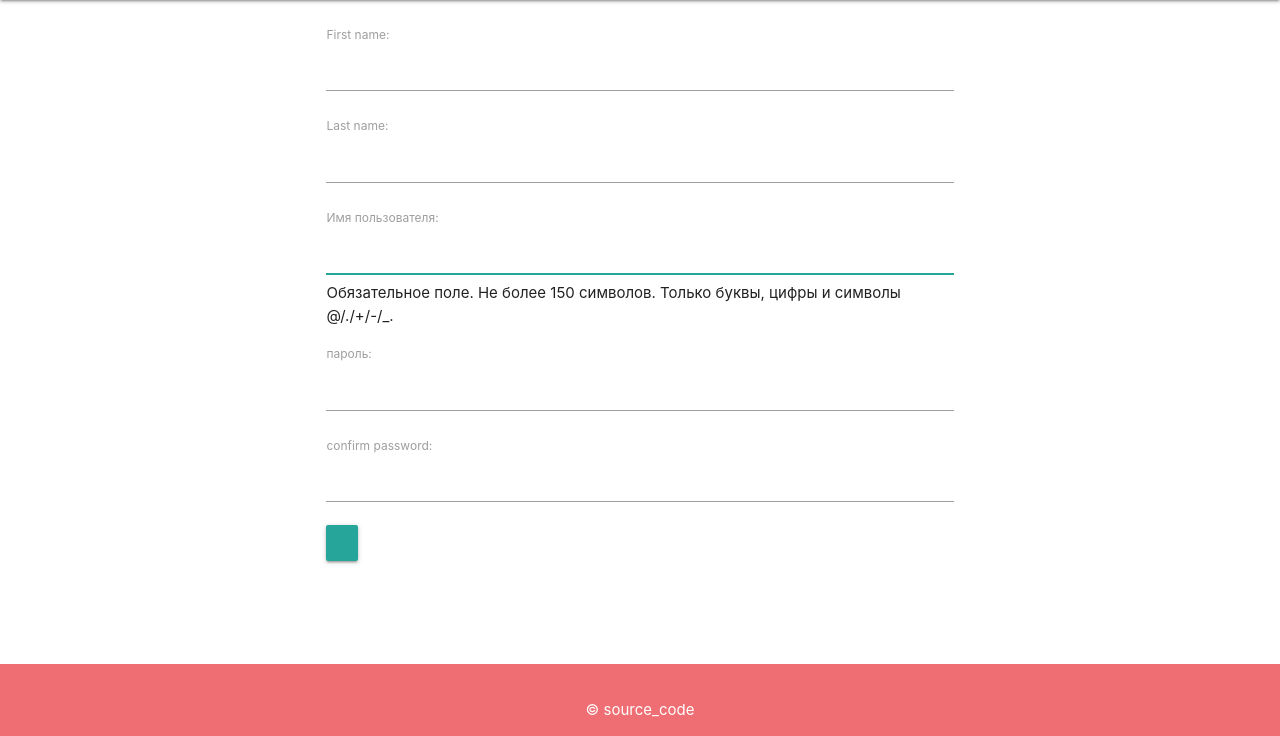
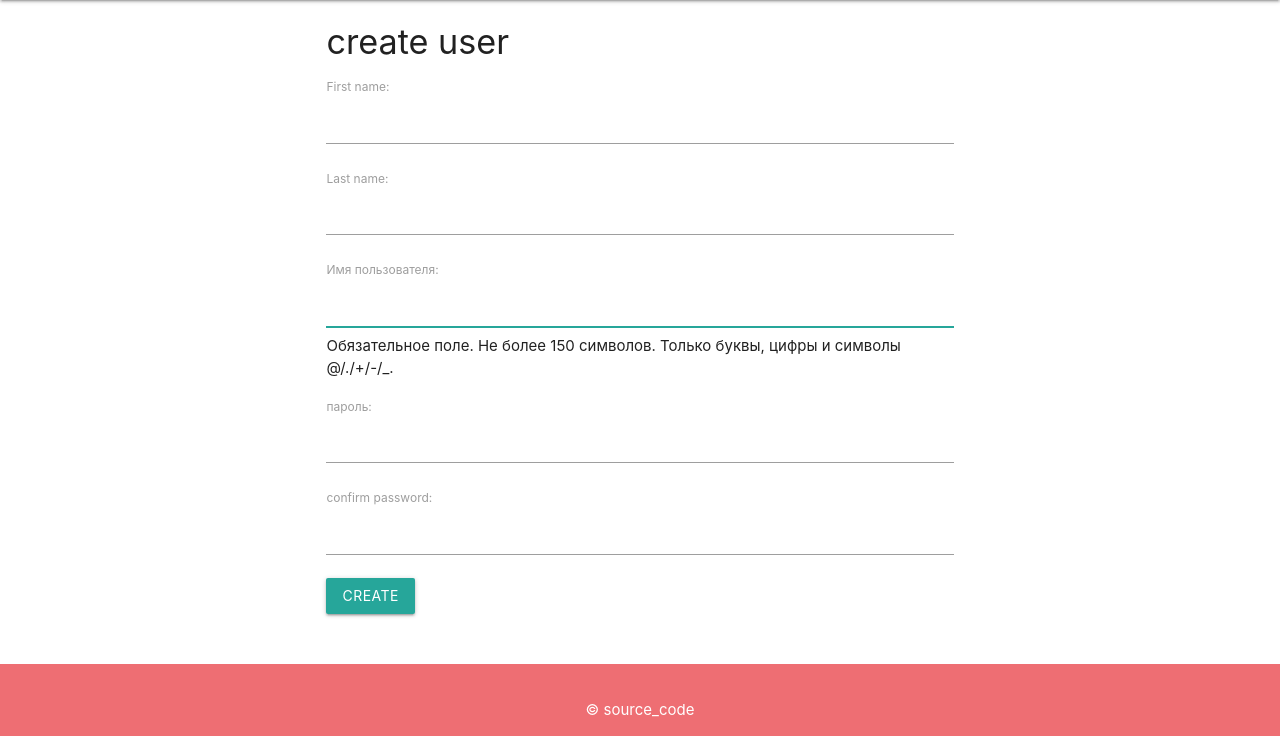
Before and after one commit to jkulds/python-project-52, a Django app: page /users/create/ in a window 1280 px wide. Shown: the part 64-800 px from the top of the page. Run offline with Django 4.2, Linux system fonts and the light colour scheme.

Commit message:
0.7.2 - update README.md, fix user logic

```diff
--- a/task_manager/templates/layout.html
+++ b/task_manager/templates/layout.html
@@ -6,7 +6,7 @@
 <head>
     <meta charset="UTF-8">
     <meta name="viewport" content="width=device-width, initial-scale=1.0">
-    <title>{% block title %}ToDo App{% endblock %}</title>
+    <title>{{ title }}</title>
 
     <!-- Подключение Materialize CSS -->
     <link rel="stylesheet" href="https://cdnjs.cloudflare.com/ajax/libs/materialize/1.0.0/css/materialize.min.css">
--- a/task_manager/user/views.py
+++ b/task_manager/user/views.py
@@ -1,7 +1,10 @@
 from django.contrib.auth.models import User
+from django.contrib.messages.views import SuccessMessageMixin
 from django.urls import reverse_lazy
 from django.views.generic import CreateView, UpdateView, DeleteView, ListView
+from django.utils.translation import gettext_lazy as _
 
+from task_manager.mixins import UserPermissionMixin, AuthMixin, DeleteOwnMixin
 from task_manager.user.forms import UserEditForm
 
 
@@ -12,21 +15,35 @@ class UserListView(ListView):
     context_object_name = 'users'
 
 
-class UserCreateView(CreateView):
+class UserCreateView(SuccessMessageMixin, CreateView):
     model = User
     template_name = 'form.html'
     form_class = UserEditForm
     success_url = reverse_lazy('login')
+    extra_context = {
+        'btn_text': _('create'),
+        'title': _('create user')
+    }
 
 
-class UserUpdateView(UpdateView):
+class UserUpdateView(AuthMixin, UserPermissionMixin,
+                     SuccessMessageMixin, UpdateView):
     model = User
     template_name = 'form.html'
     form_class = UserEditForm
     success_url = reverse_lazy('index')
+    extra_context = {
+        'btn_text': _('update'),
+        'title': _('update user')
+    }
 
 
-class UserDeleteView(DeleteView):
+class UserDeleteView(AuthMixin, UserPermissionMixin,
+                     DeleteOwnMixin, SuccessMessageMixin, DeleteView):
     model = User
     template_name = 'user/delete.html'
     success_url = reverse_lazy('users')
+    extra_context = {
+        'btn_text': _('delete'),
+        'title': _('delete user')
+    }
```
Also changed, not shown: README.md.
